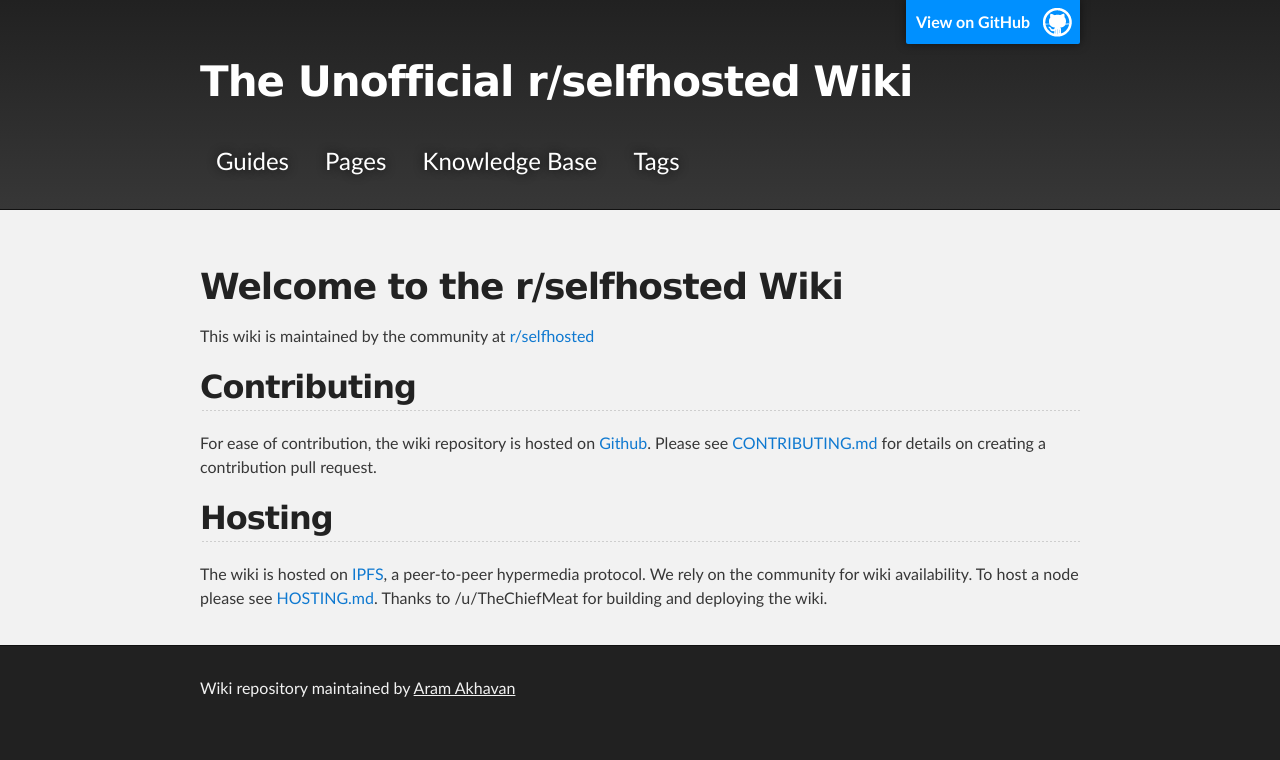
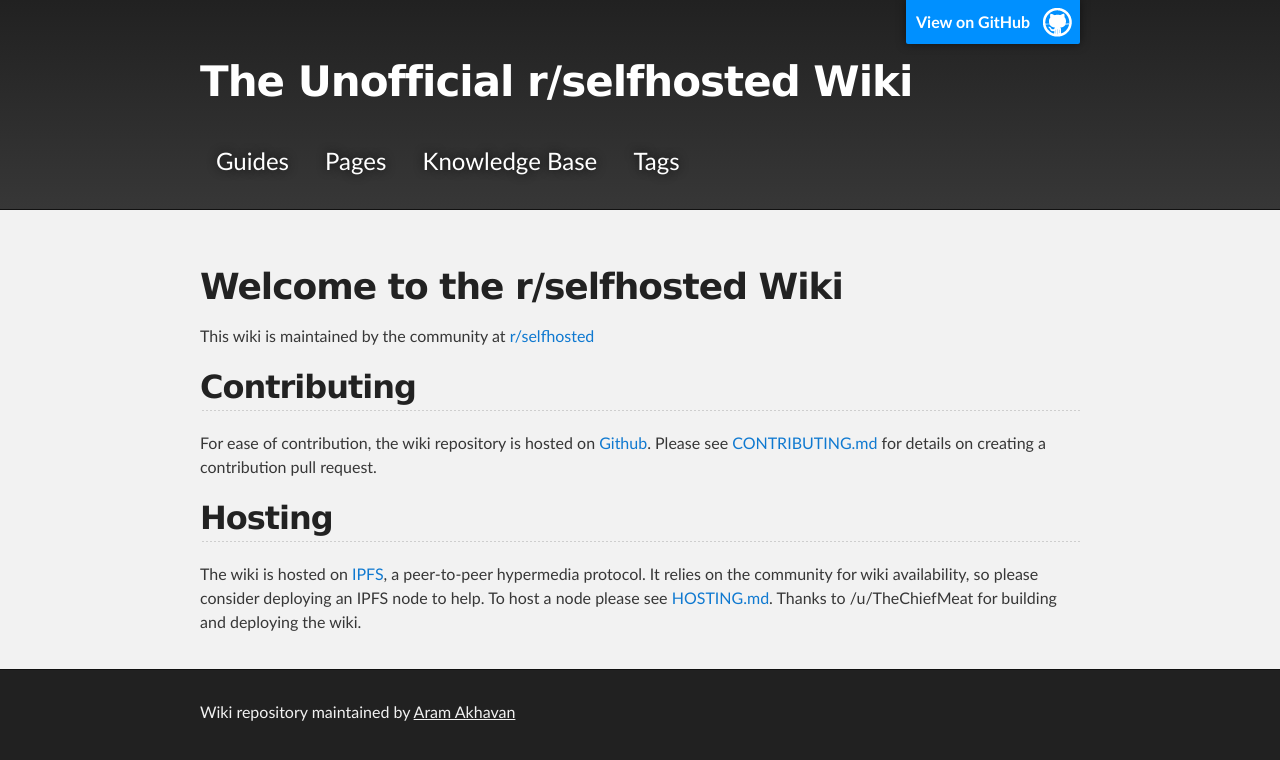
Before and after one commit to kaysond/selfhosted-wiki, a Jekyll site: the page built from index.md, in a window 1280 px wide. Shown: the top 760 px of the page. Built offline with Jekyll 4.4.1, drawn with Linux system fonts in a browser that asks for light colours; the repository's description, which GitHub fills in, is left out.

Commit message:
update home

```diff
--- a/index.md
+++ b/index.md
@@ -12,4 +12,4 @@ For ease of contribution, the wiki repository is hosted on [Github](https://gith
 
 ## Hosting
 
-The wiki is hosted on [IPFS](https://ipfs.io), a peer-to-peer hypermedia protocol. We rely on the community for wiki availability. To host a node please see [HOSTING.md](https://github.com/kaysond/selfhosted-wiki/blob/master/HOSTING.md). Thanks to /u/TheChiefMeat for building and deploying the wiki.
+The wiki is hosted on [IPFS](https://ipfs.io), a peer-to-peer hypermedia protocol. It relies on the community for wiki availability, so please consider deploying an IPFS node to help. To host a node please see [HOSTING.md](https://github.com/kaysond/selfhosted-wiki/blob/master/HOSTING.md). Thanks to /u/TheChiefMeat for building and deploying the wiki.
```
